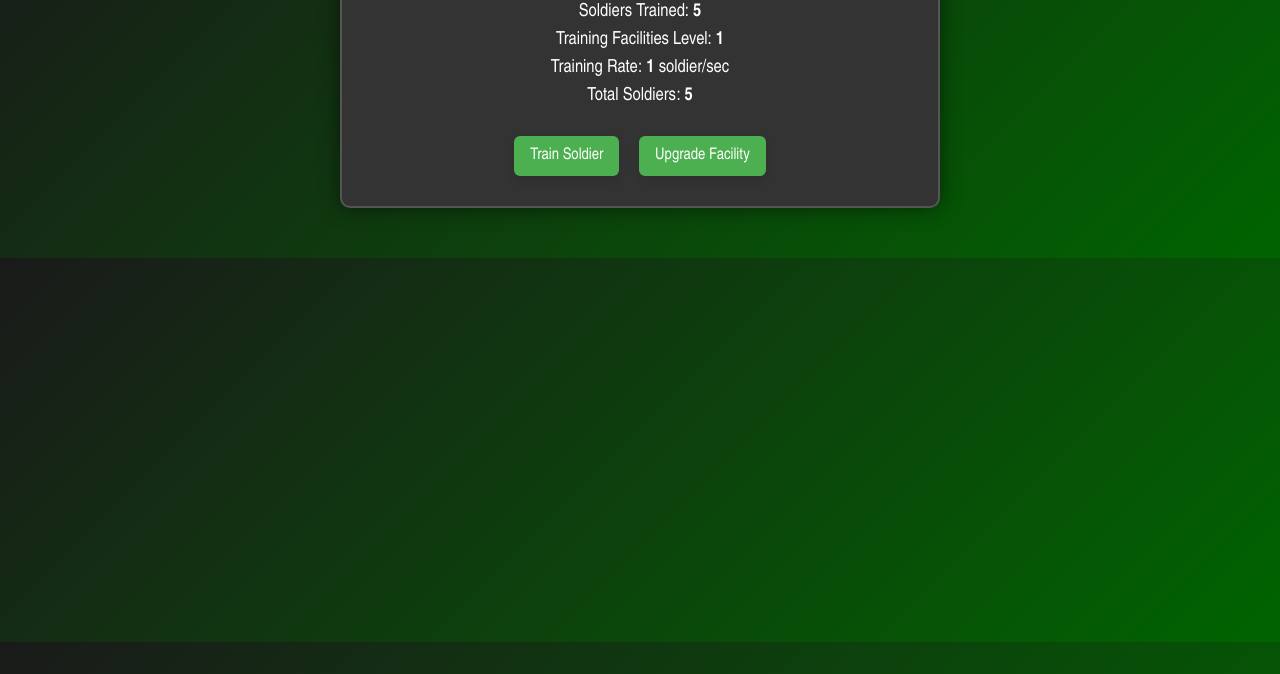
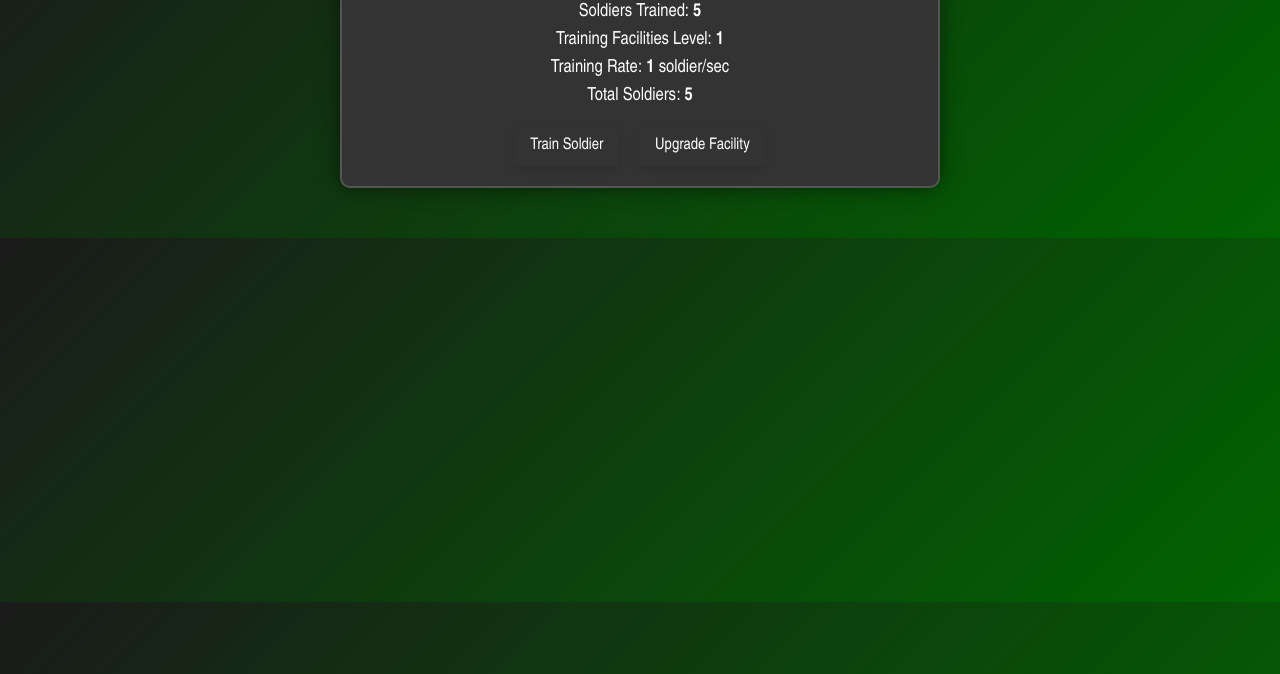
Before and after one commit to largefort/militarytrainingtycoon, a plain HTML site: page index.html in a window 1280 px wide. Shown: the part 126-800 px from the top of the page. Drawn offline with nearby package versions, Linux system fonts and the light colour scheme.

Commit message:
Update styles.css

```diff
--- a/styles.css
+++ b/styles.css
@@ -24,24 +24,10 @@ h1 {
 }
 
 button {
-    padding: 10px 20px;
-    margin: 10px;
-    font-size: 16px;
+    @apply px-4 py-2 rounded-md mx-2 text-lg;
     cursor: pointer;
-    background-color: #4CAF50;
-    color: #ffffff;
-    border: none;
-    border-radius: 5px;
     transition: background-color 0.3s ease;
     box-shadow: 0px 4px 8px rgba(0, 0, 0, 0.1);
-}
-
-button:hover {
-    background-color: #45a049;
-}
-
-button:active {
-    background-color: #3e8e41;
 }
 
 button:focus {
@@ -58,15 +44,27 @@ span {
     color: #ffffff;
 }
 
-/* Military Green Soldier Styles */
-.military-green {
-    color: #4CAF50;
+/* Custom Tailwind CSS Overrides */
+.btn-success {
+    @apply bg-green-500 text-white;
 }
 
-.military-green:hover {
-    color: #45a049;
+.btn-success:hover {
+    @apply bg-green-600;
 }
 
-.military-green:active {
-    color: #3e8e41;
+.btn-success:active {
+    @apply bg-green-700;
 }
+
+.btn-primary {
+    @apply bg-blue-500 text-white;
+}
+
+.btn-primary:hover {
+    @apply bg-blue-600;
+}
+
+.btn-primary:active {
+    @apply bg-blue-700;
+}
```
